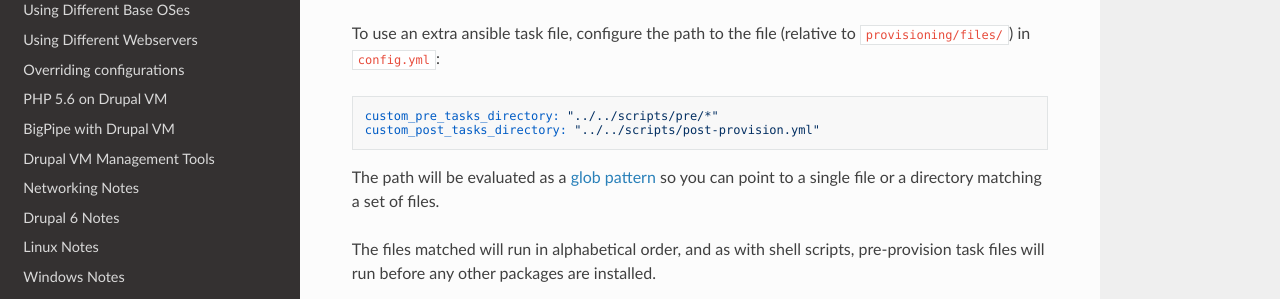
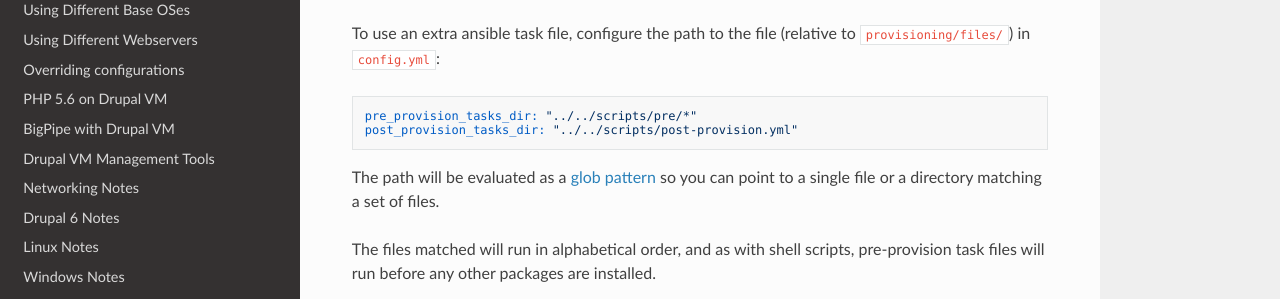
Before and after one commit to geerlingguy/drupal-vm, an MkDocs documentation site: the page built from docs/extras/scripts.md, in a window 1280 px wide and 1337 px high. Shown: the part 824-1123 px from the top of the window. Built offline with MkDocs 1.6.1, drawn with Linux system fonts in a browser that asks for light colours; nearby versions of some CDN libraries; old or Windows-style settings are respelled for this version of MkDocs; part of the change alters nothing that is shown.

Commit message:
Rename to align with pre- and post provision script variables

````diff
--- a/docs/extras/scripts.md
+++ b/docs/extras/scripts.md
@@ -24,8 +24,8 @@ Place your pre and post provision scripts inside a `scripts` directory in the ro
 To use an extra ansible task file, configure the path to the file (relative to `provisioning/files/`) in `config.yml`:
 
 ```yaml
-custom_pre_tasks_directory: "../../scripts/pre/*"
-custom_post_tasks_directory: "../../scripts/post-provision.yml"
+pre_provision_tasks_dir: "../../scripts/pre/*"
+post_provision_tasks_dir: "../../scripts/post-provision.yml"
 ```
 
 The path will be evaluated as a [glob pattern](https://docs.python.org/2/library/glob.html) so you can point to a single file or a directory matching a set of files.
````
Also changed, not shown: 1 other file.
